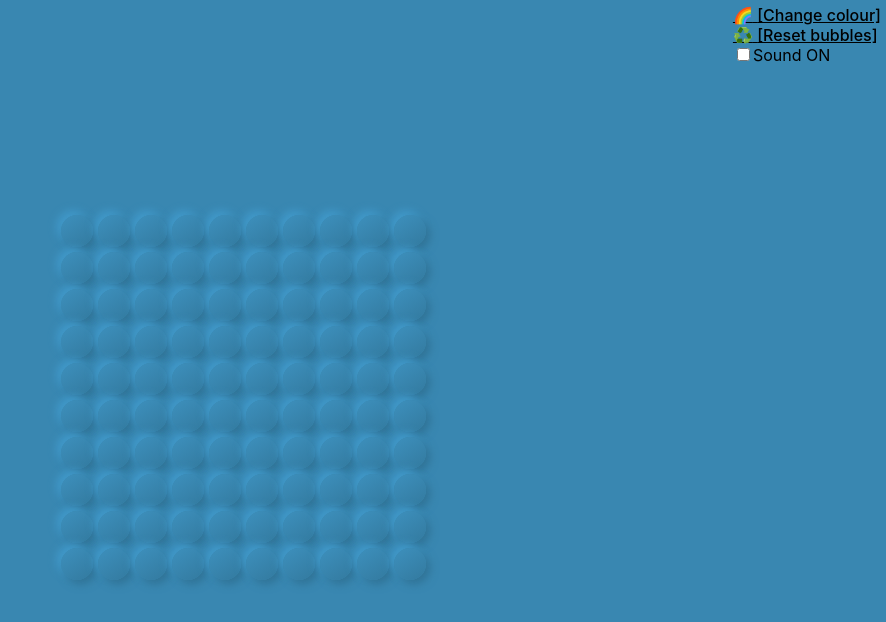
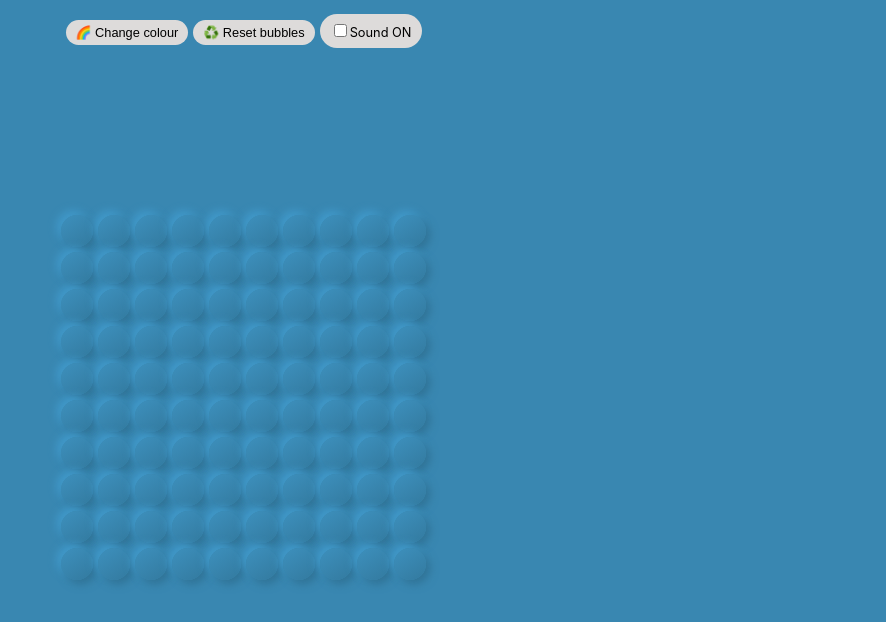
Before and after one commit to teknotica/css-mouse-eyes, a React (Create React App) app: page / in a window 1280 px wide. Shown: the top 622 px of the page, without its empty margins (394-1280 px from the left). Built offline with nearby package versions, Linux system fonts and the light colour scheme.

Commit message:
Control CSS tweaks

```diff
--- a/public/index.html
+++ b/public/index.html
@@ -36,16 +36,16 @@
         height: 100%;
       }
       button {
-        background: transparent;
         border: none;
-        padding: 0;
-        text-align: left;
-        text-decoration: underline;
-        font: inherit;
-        font-size: inherit;
-        font-weight: 500;
+        padding: 5px 10px;
+        border-radius: 80px;
         cursor: pointer;
-        display: inherit;
+        background: #dddbda;
+        font-size: .8rem;
+        transition: background-color 0.5s ease;
+      }
+      button:hover {
+        background: #9e9e9e;
       }
     </style>
   </head>
--- a/src/components/BubbleWrap/index.js
+++ b/src/components/BubbleWrap/index.js
@@ -57,20 +57,26 @@ const BubbleWrap = ({ horizontalCount, verticalCount }) => {
     <div css={styles.wrapper(background)}>
       <div css={styles.base}>
         <div css={styles.controls}>
+          <ul css={styles.controlList}>
+            <li>
               <button onClick={() => getNewBackground()}>
                 <span role="img" aria-label="rainbow">
                   🌈{" "}
                 </span>
-            [Change colour]
+                Change colour
               </button>
+            </li>
+            <li>
               <button onClick={() => resetBubbles()}>
                 <span role="img" aria-label="reset">
                   ♻️{" "}
                 </span>
-            [Reset bubbles]
+                Reset bubbles
               </button>
+            </li>
             {!isSafari && (
-            <div>
+              <li>
+                <span css={styles.inputWrapper}>
                   <input
                     type="checkbox"
                     name="sound"
@@ -78,8 +84,10 @@ const BubbleWrap = ({ horizontalCount, verticalCount }) => {
                     onChange={() => toggleSound()}
                   />
                   <label htmlFor="sound">Sound ON</label>
-            </div>
+                </span>
+              </li>
             )}
+          </ul>
         </div>
         {[...Array(horizontalCount)].map((_, b) => (
           <Column key={b} count={verticalCount} />
--- a/src/components/BubbleWrap/styles.js
+++ b/src/components/BubbleWrap/styles.js
@@ -43,8 +43,37 @@ const styles = {
   `,
   controls: css`
     position: absolute;
-    top: 5px;
-    right: 5px;
+    width: 100%;
+    top: 0;
+    left: 0;
+    padding-top: 20px;
+  `,
+  controlList: css`
+    padding: 0;
+    margin: 0;
+    list-style: none;
+    text-align: center;
+
+    li {
+      display: inline;
+      margin-right: 5px;
+    }
+  `,
+  inputWrapper: css`
+    padding: 7px 10px;
+    background: #dddbda;
+    border-radius: 80px;
+    transition: background-color 0.5s ease;
+    white-space: nowrap;
+
+    &:hover {
+      background: #9e9e9e;
+    }
+
+    label {
+      font-size: 0.8rem;
+      cursor: pointer;
+    }
   `,
 };
 
```
Lines whose indentation alone changed are shown as unchanged.
